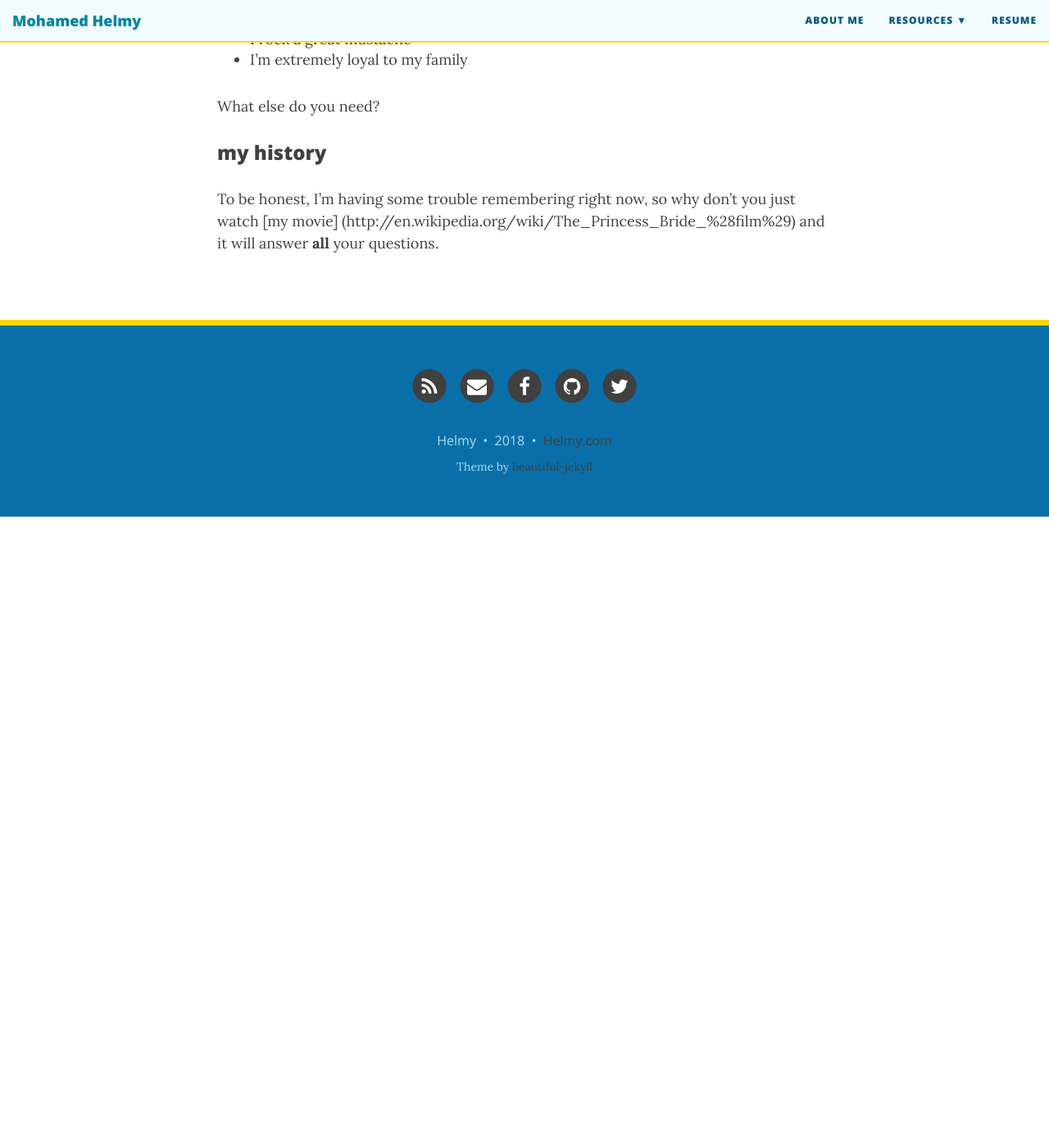
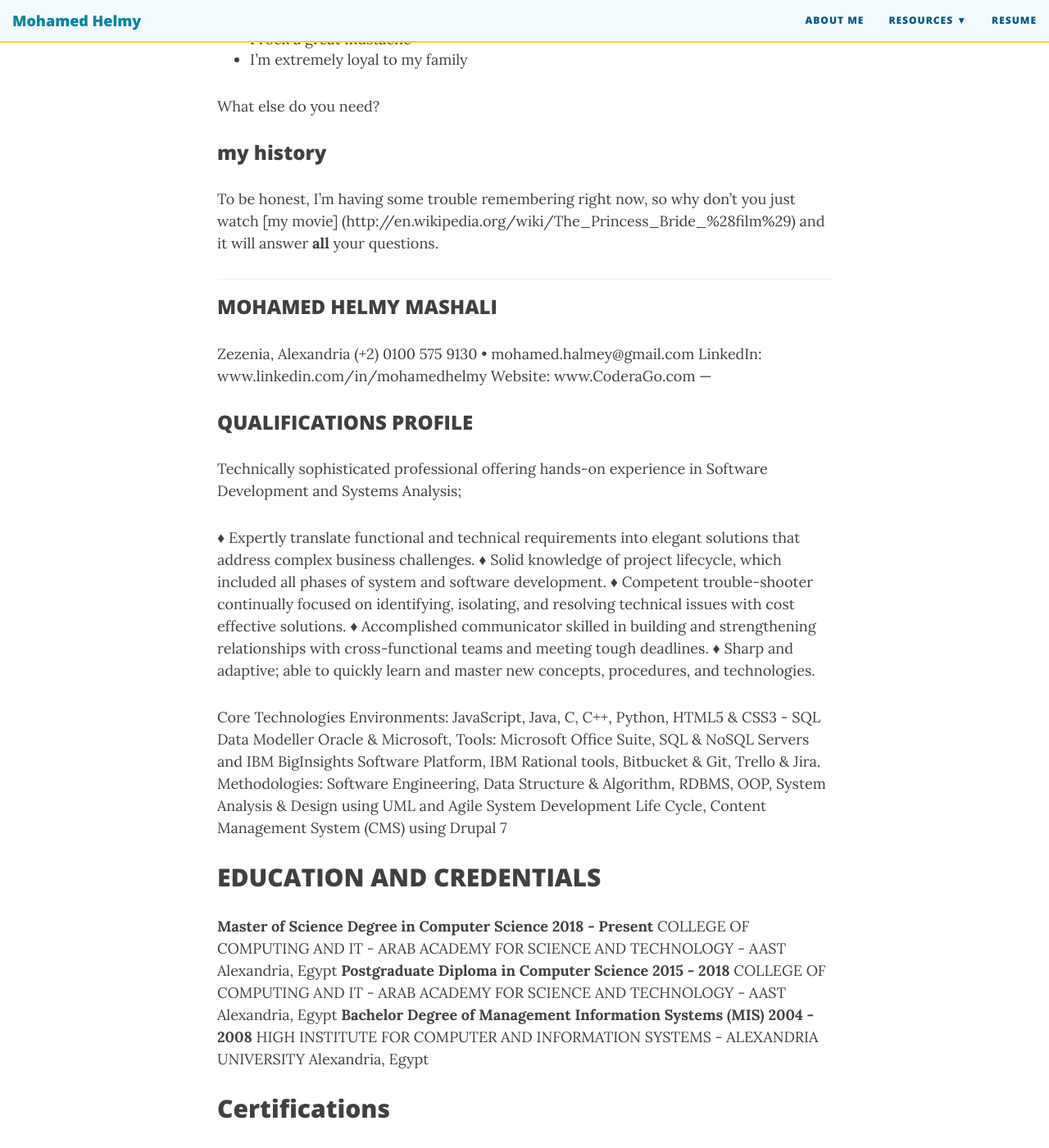
Before and after one commit to M-Helmy/m-helmy.github.io, a Jekyll site: the page built from resume.md, in a window 1280 px wide and 1400 px high, scrolled down 354 px. Shown: the whole window at 82% size. Built offline with Jekyll 4.4.1, drawn with Linux system fonts in a browser that asks for light colours; nearby versions of some CDN libraries; before the commit the page ends 984 px from its top, so only the background shows below that; some of the changed text lies outside the part shown.

Commit message:
Update resume.md

```diff
--- a/resume.md
+++ b/resume.md
@@ -15,3 +15,55 @@ What else do you need?
 
 To be honest, I'm having some trouble remembering right now, so why don't you just watch [my movie]
 (http://en.wikipedia.org/wiki/The_Princess_Bride_%28film%29) and it will answer **all** your questions.
+
+---
+### MOHAMED HELMY MASHALI
+Zezenia, Alexandria
+(+2) 0100 575 9130 • mohamed.halmey@gmail.com
+LinkedIn: www.linkedin.com/in/mohamedhelmy
+Website: www.CoderaGo.com
+---
+
+
+### QUALIFICATIONS PROFILE
+Technically sophisticated professional offering hands-on experience in Software Development and Systems Analysis;
+
+♦ Expertly translate functional and technical requirements into elegant solutions that address complex business challenges.
+♦ Solid knowledge of project lifecycle, which included all phases of system and software development.
+♦ Competent trouble-shooter continually focused on identifying, isolating, and resolving technical issues with cost effective solutions.
+♦ Accomplished communicator skilled in building and strengthening relationships with cross-functional teams and meeting tough deadlines.
+♦ Sharp and adaptive; able to quickly learn and master new concepts, procedures, and technologies.
+
+Core Technologies
+Environments:
+JavaScript, Java, C, C++, Python, HTML5 & CSS3 - SQL Data Modeller Oracle & Microsoft,
+Tools:
+Microsoft Office Suite, SQL & NoSQL Servers and IBM BigInsights Software Platform, IBM Rational tools, Bitbucket & Git, Trello & Jira.
+Methodologies:
+Software Engineering, Data Structure & Algorithm, RDBMS, OOP, System Analysis & Design using UML and Agile System Development Life Cycle, Content Management System (CMS) using Drupal 7
+
+EDUCATION AND CREDENTIALS
+---
+**Master of Science Degree in Computer Science 2018 - Present**
+COLLEGE OF COMPUTING AND IT - ARAB ACADEMY FOR SCIENCE AND TECHNOLOGY - AAST
+Alexandria, Egypt
+**Postgraduate Diploma in Computer Science 2015 - 2018**
+COLLEGE OF COMPUTING AND IT - ARAB ACADEMY FOR SCIENCE AND TECHNOLOGY - AAST
+Alexandria, Egypt
+**Bachelor Degree of Management Information Systems (MIS) 2004 - 2008**
+HIGH INSTITUTE FOR COMPUTER AND INFORMATION SYSTEMS - ALEXANDRIA UNIVERSITY
+Alexandria, Egypt
+
+
+Certifications
+---
+
+~ Udacity Nanodegree Scholarship - Full-Stack Web Developer with Python.
+  Udacity & Google Scholarship - Front-End Web Developer with JavaScript, Html, CSS.
+~ PMI Project Management Professional (PMP)
+~ Big Data Specialist with IBM BigInsights v2.1
+~ ITIL v3 Foundation in IT Service Management - British Computer Society
+~ Linux Foundation: Linux Operating System - edX.org
+~ Microsoft Certified Systems Engineer (MCSE)
+~ Microsoft Certified Systems Administrator (MCSA)
+~ Cisco Certified Network Associate (CCNA)
```
